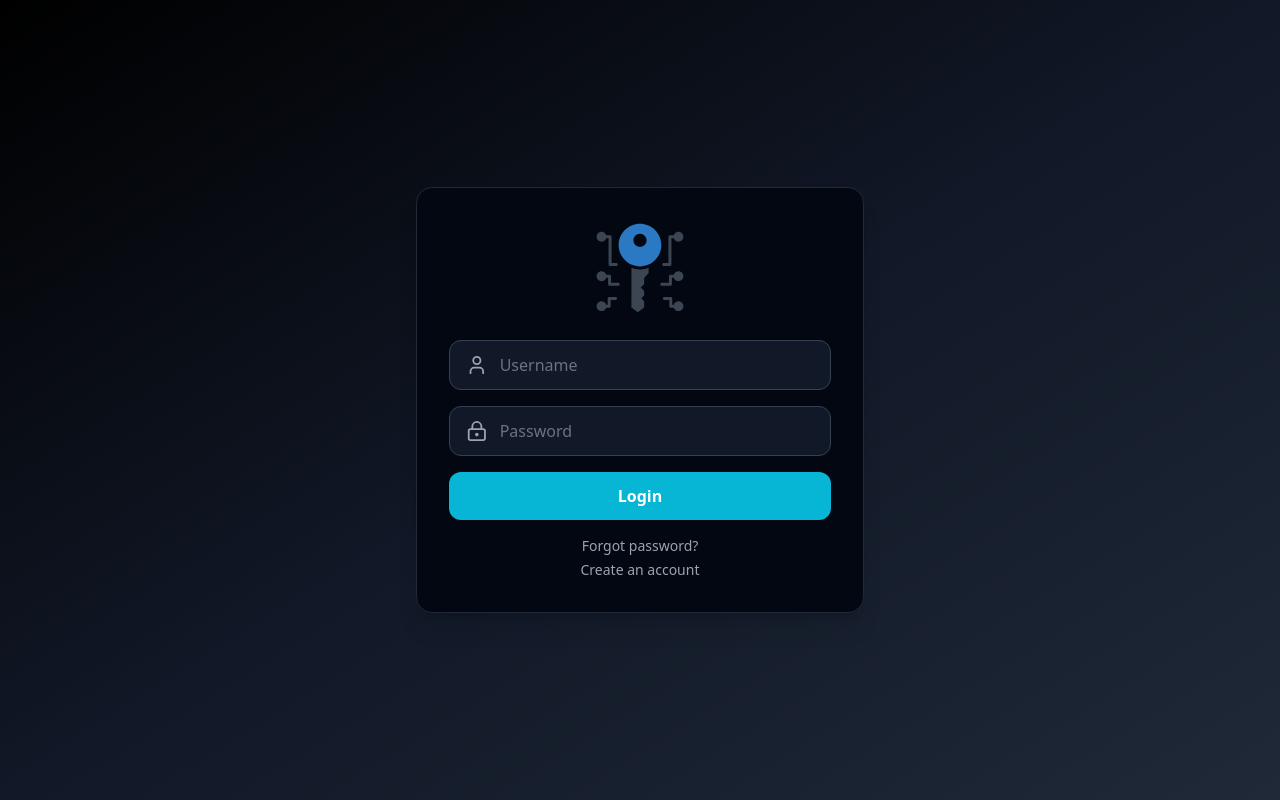
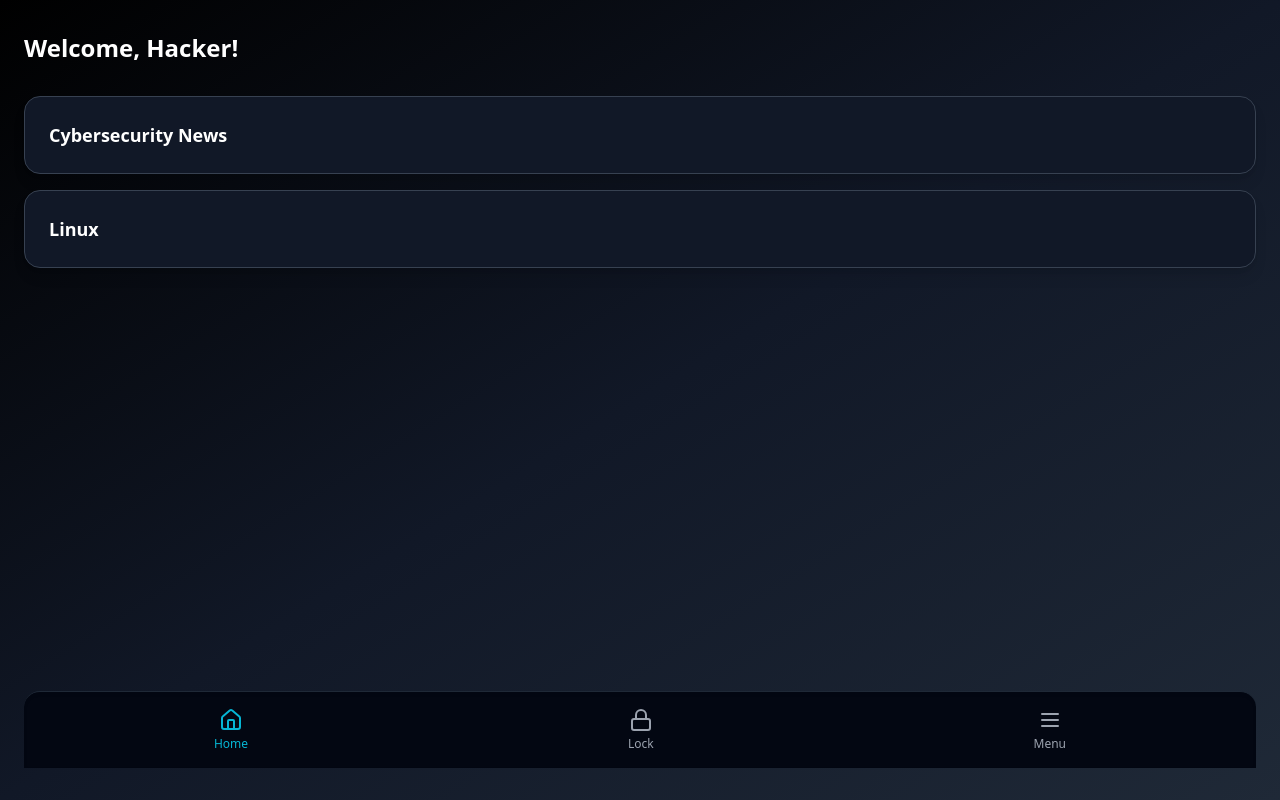
Before and after one commit to alexba2004/CyberApp-Frontend, a React (Vite) app: page /home in a window 1280 px wide. Built offline with nearby package versions, Linux system fonts and the light colour scheme.

Commit message:
add: home interface

```diff
--- a/src/App.jsx
+++ b/src/App.jsx
@@ -1,10 +1,15 @@
 // src/App.jsx
+import { Routes, Route } from "react-router-dom";
 import Login from "./pages/Login";
+import Home from "./pages/Home";
 
 function App() {
   return (
     <div className="min-h-screen bg-background text-foreground">
-      <Login />
+      <Routes>
+        <Route path="/" element={<Login />} />
+        <Route path="/home" element={<Home />} />
+      </Routes>
     </div>
   );
 }
--- a/src/main.jsx
+++ b/src/main.jsx
@@ -1,13 +1,13 @@
 // src/main.jsx
 import React from "react";
 import ReactDOM from "react-dom/client";
-import { BrowserRouter } from "react-router-dom"; // 👈 IMPORTANTE
+import { BrowserRouter } from "react-router-dom";
 import App from "./App.jsx";
 import "./index.css";
 
 ReactDOM.createRoot(document.getElementById("root")).render(
   <React.StrictMode>
-    <BrowserRouter> {/* 👈 ENVUELVE CON ESTO */}
+    <BrowserRouter> {}
       <App />
     </BrowserRouter>
   </React.StrictMode>
--- /dev/null
+++ b/src/pages/Home.jsx
@@ -0,0 +1,42 @@
+import { useNavigate } from "react-router-dom";
+import { Home as HomeIcon, Lock, Menu } from "lucide-react";
+
+export default function Home() {
+  const navigate = useNavigate();
+
+  return (
+    <div className="min-h-screen flex flex-col justify-between bg-gradient-to-br from-black via-gray-900 to-gray-800 text-white px-6 py-8">
+      <div>
+        <h1 className="text-2xl font-bold mb-8">Welcome, Hacker!</h1>
+
+        <div className="space-y-4">
+          <div className="bg-gray-900 border border-gray-700 rounded-2xl p-6 shadow-lg">
+            <p className="text-lg font-semibold">Cybersecurity News</p>
+          </div>
+
+          <div
+            onClick={() => navigate("/linux")}
+            className="bg-gray-900 border border-gray-700 rounded-2xl p-6 shadow-lg cursor-pointer hover:bg-gray-800 transition"
+          >
+            <p className="text-lg font-semibold">Linux</p>
+          </div>
+        </div>
+      </div>
+
+      <nav className="flex justify-around items-center bg-gray-950 border-t border-gray-800 rounded-t-2xl py-4 shadow-inner">
+        <button className="flex flex-col items-center text-cyan-500">
+          <HomeIcon className="w-6 h-6" />
+          <span className="text-xs mt-1">Home</span>
+        </button>
+        <button className="flex flex-col items-center text-gray-400">
+          <Lock className="w-6 h-6" />
+          <span className="text-xs mt-1">Lock</span>
+        </button>
+        <button className="flex flex-col items-center text-gray-400">
+          <Menu className="w-6 h-6" />
+          <span className="text-xs mt-1">Menu</span>
+        </button>
+      </nav>
+    </div>
+  );
+}
```
